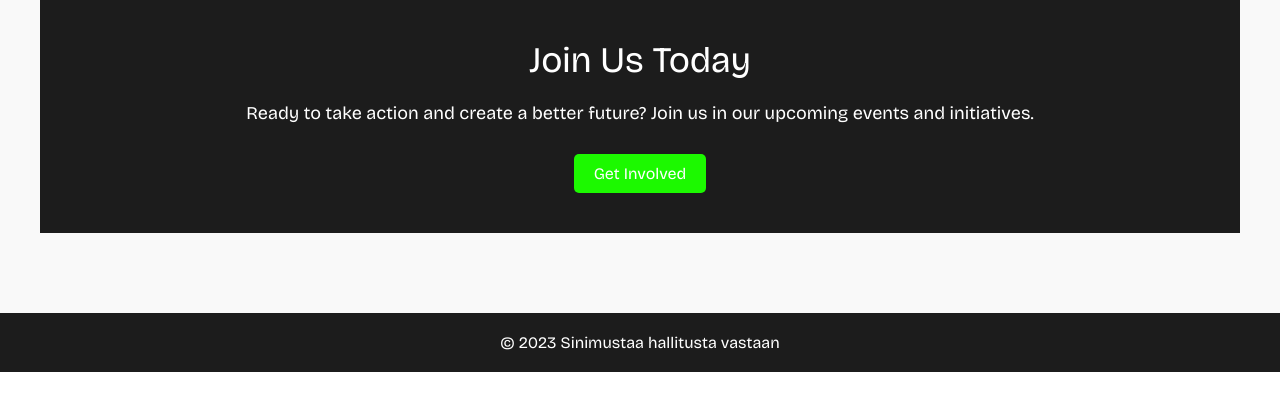
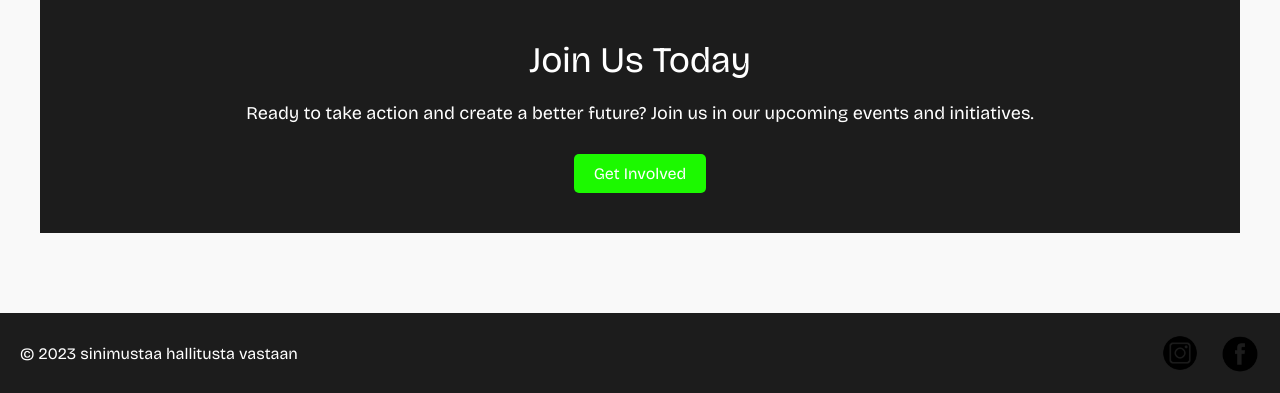
Before and after one commit to botsarefuture/smhv_website, a Flask app: page / in a window 1280 px wide. Shown: the part 1060-1453 px from the top of the page. Before the commit the page ends 1432 px from the top, so only its background shows below. Run offline with Flask 3, Linux system fonts and the light colour scheme; some web fonts are replaced.

Commit message:
Changed style

```diff
--- a/app.py
+++ b/app.py
@@ -1,6 +1,8 @@
 from flask import Flask, render_template
 
 app = Flask(__name__)
+
+
 
 
 events_data = [
--- /dev/null
+++ b/static/css/event.css
@@ -0,0 +1,25 @@
+/* Event styles */
+.event {
+    background-color: #ffffff;
+    border: 1px solid #e0e0e0;
+    padding: 20px;
+    margin-bottom: 30px;
+    border-radius: 10px;
+    box-shadow: 0px 2px 4px rgba(0, 0, 0, 0.1);
+    transition: transform 0.3s, box-shadow 0.3s;
+}
+
+.event h3 {
+    font-size: 24px;
+    margin-bottom: 10px;
+}
+
+.event p {
+    color: #555555;
+    margin-bottom: 15px;
+}
+
+.event:hover {
+    transform: translateY(-5px);
+    box-shadow: 0px 4px 6px rgba(0, 0, 0, 0.1);
+}
--- /dev/null
+++ b/static/css/footer.css
@@ -0,0 +1,58 @@
+/* Footer styles */
+footer {
+    text-align: center;
+    padding: 20px 0;
+    background-color: #1c1c1c;
+    color: #ffffff;
+    font-weight: 600;
+}
+
+/* Footer content styles */
+.footer-content {
+    display: flex;
+    justify-content: space-between;
+    align-items: center;
+    flex-wrap: wrap;
+    margin-left: 20px;
+    margin-right: 20px
+}
+
+.footer-content p {
+    margin: 0;
+}
+
+/* Social media styles */
+.social-media {
+    display: flex;
+    gap: 20px;
+    align-items: center;
+    align-self: center;
+    align-content: center;
+}
+
+.social-media a {
+    display: inline-block;
+    width: 40px;
+    height: 40px;
+    border-radius: 50%;
+    overflow: hidden;
+    transition: background-color 0.3s;
+}
+
+.social-media img {
+    width: 100%;
+    height: 100%;
+    object-fit: cover;
+
+}
+
+.social-media a:hover {
+    background-color: #333333;
+}
+
+/* Media query for mobile devices */
+@media (max-width: 768px) {
+    .social-media {
+        justify-content: center;
+    }
+}
--- a/static/styles.css
+++ b/static/styles.css
@@ -1,3 +1,14 @@
+/* Import CSS files */
+@import url("css/header.css");
+@import url("css/event.css");
+@import url("css/contact.css");
+@import url("css/intro.css");
+@import url("css/about.css");
+@import url("css/hero.css");
+@import url("css/join.css");
+@import url("css/footer.css");
+
+
 /* Reset default margin and padding */
 * {
     margin: 0;
--- a/templates/base.html
+++ b/templates/base.html
@@ -23,7 +23,20 @@
         {% block content %}{% endblock %}
     </main>
     <footer>
-        <p>&copy; {{ current_year }} Sinimustaa hallitusta vastaan</p>
+        <div class="footer-content">
+            <p>&copy; {{ current_year }} sinimustaa hallitusta vastaan</p>
+
+            <br><br>
+
+            <div class="social-media" style="align: center;">
+                <a href="https://www.instagram.com/sinimustaa_hallitusta_vastaan" target="_blank" rel="noopener noreferrer">
+                    <img src="{{ url_for('static', filename='ig.png') }}" alt="Instagram">
+                </a>
+                <a href="https://www.facebook.com/sinimustaa_hallitusta_vastaan" target="_blank" rel="noopener noreferrer">
+                    <img src="{{ url_for('static', filename='fb.png') }}" alt="Facebook">
+                </a>
+            </div>
+        </div>
     </footer>
 </body>
 </html>
```
Also changed, not shown: other parts of static/styles.css (+0 -343 lines), static/css/about.css (added, +53 -0 lines), static/css/contact.css (added, +55 -0 lines), static/css/header.css (added, +37 -0 lines), static/css/hero.css (added, +33 -0 lines), static/css/intro.css (added, +32 -0 lines), static/css/join.css (added, +31 -0 lines), static/fb.png (added), static/ig.png (added).
